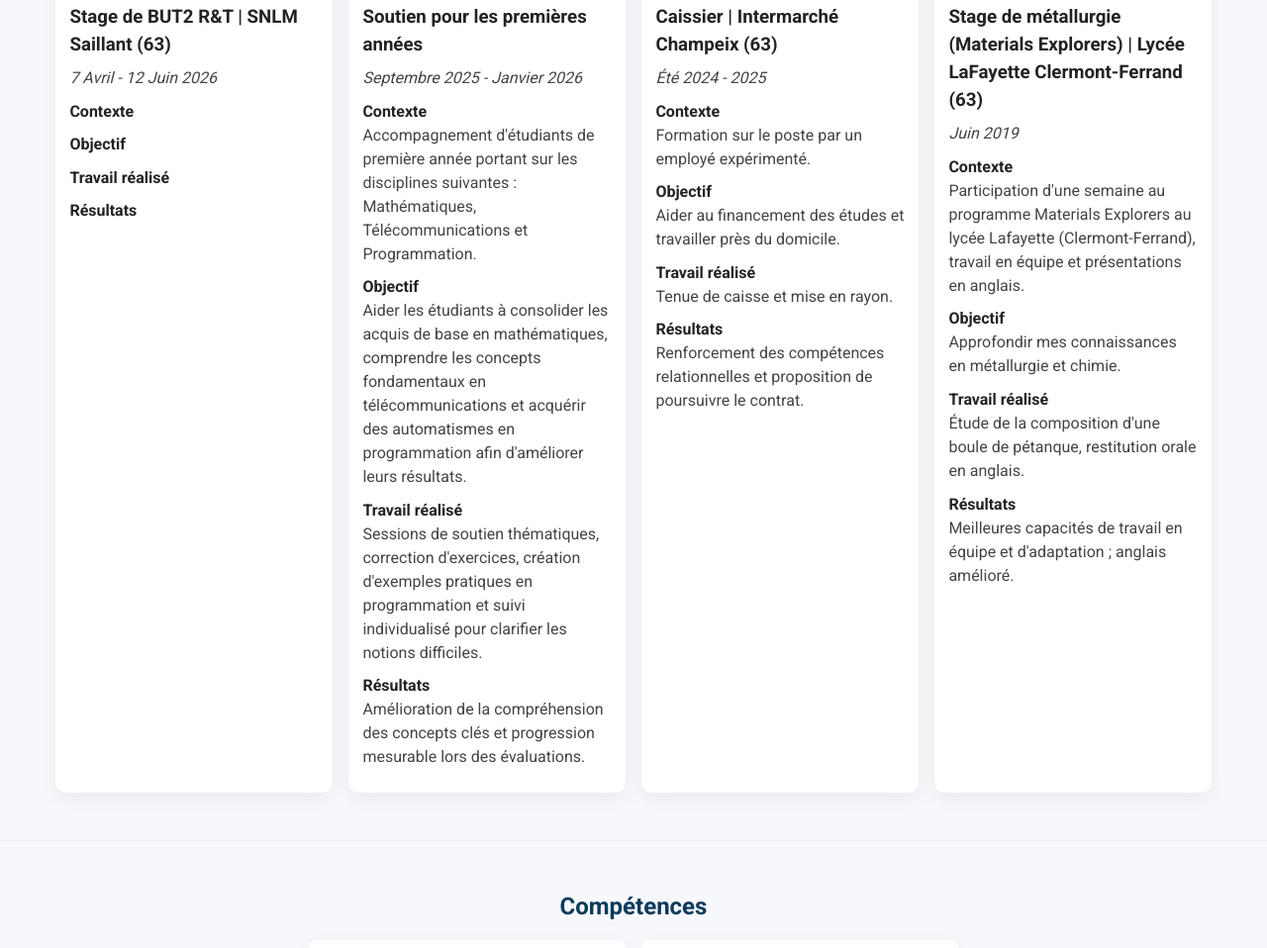
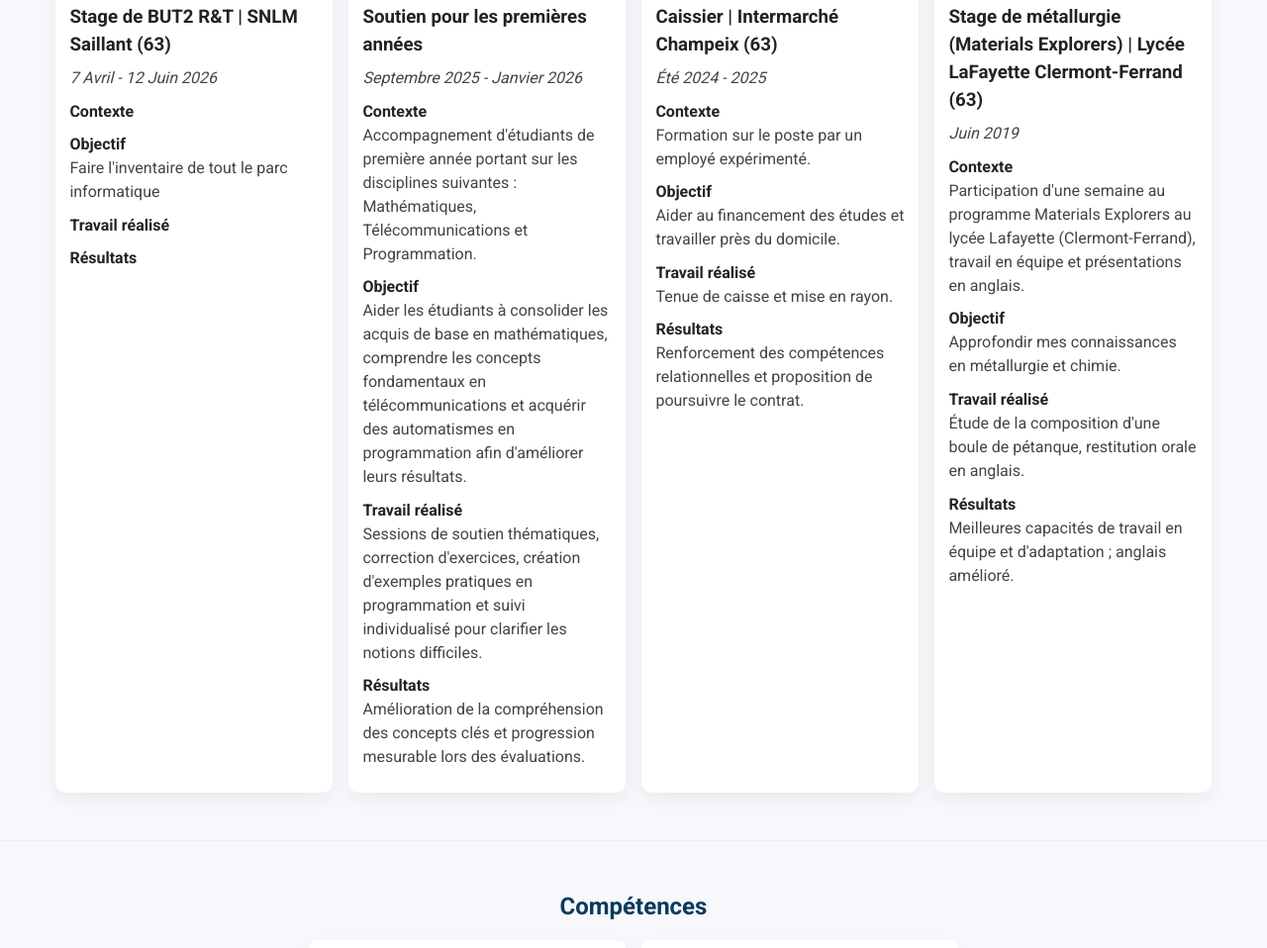
Before and after one commit to Rakugetsuu/Portfolio, a plain HTML site: page index.html in a window 1280 px wide. Shown: the part 1347-2305 px from the top of the page at 99% size. Drawn offline with Linux system fonts and the light colour scheme.

Commit message:
Update index.html

```diff
--- a/index.html
+++ b/index.html
@@ -88,7 +88,7 @@
                             <h4>Contexte</h4>
                             <p></p>
                             <h4>Objectif</h4>
-                            <p></p>
+                            <p>Faire l'inventaire de tout le parc informatique</p>
                             <h4>Travail réalisé</h4>
                             <p></p>
                             <h4>Résultats</h4>
```
